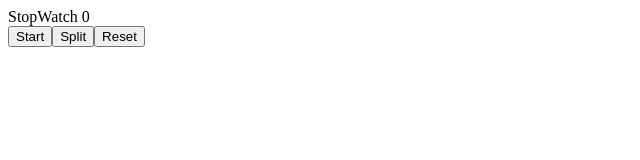
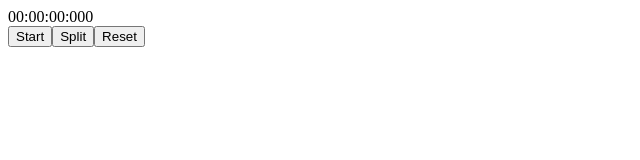
Before and after one commit to its4zahoor/stopwatch, a React (Create React App) app: page / in a window 1280 px wide. Shown: the top 160 px of the page, without its empty margins (0-640 px from the left). Built offline with nearby package versions, Linux system fonts and the light colour scheme.

Commit message:
adds proper hh:mm:ss:ttt time formatting

```diff
--- a/src/App.js
+++ b/src/App.js
@@ -1,4 +1,5 @@
 import React, { useEffect, useState } from "react";
+import { formatCounter } from "./util";
 
 function App() {
   const [counter, setCounter] = useState(0);
@@ -29,9 +30,10 @@ function App() {
     setIsPaused(true);
   };
 
+  const time = formatCounter(counter);
   return (
     <div>
-      StopWatch {counter}
+      {time.h}:{time.m}:{time.s}:{time.ms}
       <div>
         <button onClick={playCounter}>Start</button>
         <button>Split</button>
--- /dev/null
+++ b/src/util.js
@@ -0,0 +1,13 @@
+export const formatCounter = (mSec) => {
+  const ms = mSec % 1000;
+  const s = Math.floor(mSec / 1000);
+  const m = Math.floor(s / 60);
+  const h = Math.floor(m / 60);
+
+  const padMs = ms.toString().padStart(3, "0");
+  const padS = s.toString().padStart(2, "0");
+  const padM = m.toString().padStart(2, "0");
+  const padH = h.toString().padStart(2, "0");
+
+  return { ms: padMs, s: padS, m: padM, h: padH };
+};
```
Also changed, not shown: 1 other file (tests, documents, lock files or other folders).
